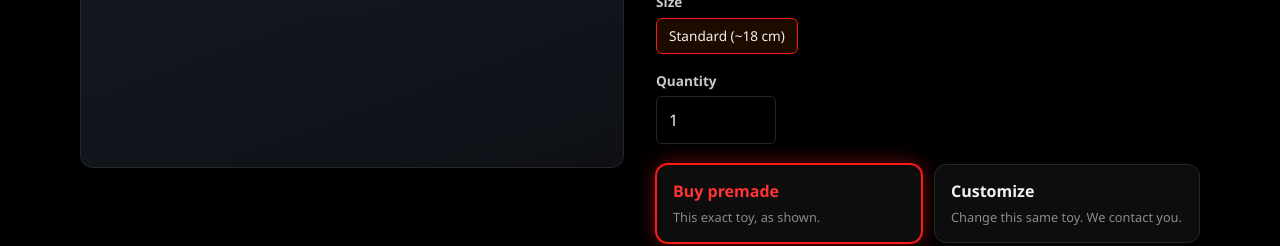
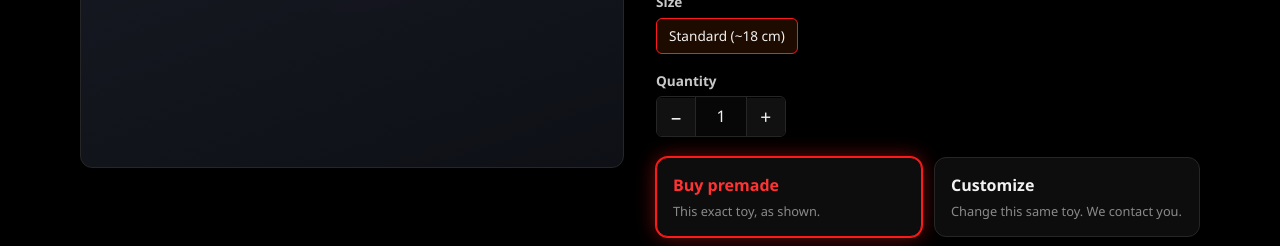
Before and after one commit to sidharthasajeev2000/silverwolf, a React (Vite) app: page /shop/arcane-staff-head in a window 1280 px wide. Shown: the part 513-759 px from the top of the page. Built offline with nearby package versions, Linux system fonts and the light colour scheme; no server answers.

Commit message:
Add plus/minus quantity stepper on product pages

```diff
--- a/src/pages/ProductDetail.tsx
+++ b/src/pages/ProductDetail.tsx
@@ -84,7 +84,12 @@ export function ProductDetail() {
                 Prop / cosplay replica only — not a functional weapon.
               </p>
             ) : null}
-            <p className="detail-price price">{formatUsd(unitPrice)}</p>
+            <p className="detail-price price">
+              {formatUsd(unitPrice * quantity)}
+              {quantity > 1 ? (
+                <span className="hint"> ({quantity} × {formatUsd(unitPrice)})</span>
+              ) : null}
+            </p>
 
             <div className="variant-group">
               <label id="mat-label">Material</label>
@@ -138,16 +143,37 @@ export function ProductDetail() {
               </div>
             </div>
 
-            <div className="field" style={{ maxWidth: 120 }}>
+            <div className="field">
               <label htmlFor="qty">Quantity</label>
-              <input
-                id="qty"
-                type="number"
-                min={1}
-                max={50}
-                value={quantity}
-                onChange={(e) => setQuantity(Math.max(1, Number(e.target.value) || 1))}
-              />
+              <div className="qty-stepper">
+                <button
+                  type="button"
+                  className="qty-btn"
+                  aria-label="Decrease quantity"
+                  onClick={() => setQuantity((q) => Math.max(1, q - 1))}
+                >
+                  −
+                </button>
+                <input
+                  id="qty"
+                  type="text"
+                  inputMode="numeric"
+                  value={quantity}
+                  onChange={(e) => {
+                    const n = parseInt(e.target.value.replace(/\D/g, ''), 10);
+                    if (Number.isNaN(n)) return;
+                    setQuantity(Math.min(50, Math.max(1, n)));
+                  }}
+                />
+                <button
+                  type="button"
+                  className="qty-btn"
+                  aria-label="Increase quantity"
+                  onClick={() => setQuantity((q) => Math.min(50, q + 1))}
+                >
+                  +
+                </button>
+              </div>
             </div>
 
             <div className="buy-paths" role="tablist" aria-label="How do you want this toy">
--- a/src/styles/pages.css
+++ b/src/styles/pages.css
@@ -612,3 +612,43 @@
 .buy-path[aria-pressed='true'] strong {
   color: var(--ember-hot);
 }
+
+.qty-stepper {
+  display: inline-flex;
+  align-items: center;
+  gap: 0;
+  border: 1px solid var(--border);
+  border-radius: var(--radius);
+  overflow: hidden;
+  background: var(--bg-deep);
+}
+
+.qty-stepper input {
+  width: 3.2rem;
+  text-align: center;
+  border: 0;
+  border-left: 1px solid var(--border);
+  border-right: 1px solid var(--border);
+  border-radius: 0;
+  background: var(--bg);
+  color: var(--text);
+  font: inherit;
+  padding: 0.45rem 0.25rem;
+}
+
+.qty-btn {
+  width: 2.4rem;
+  height: 2.4rem;
+  border: 0;
+  background: var(--bg-elevated);
+  color: var(--text);
+  font: inherit;
+  font-size: 1.2rem;
+  line-height: 1;
+  cursor: pointer;
+}
+
+.qty-btn:hover {
+  background: rgba(255, 26, 26, 0.15);
+  color: var(--ember);
+}
```
